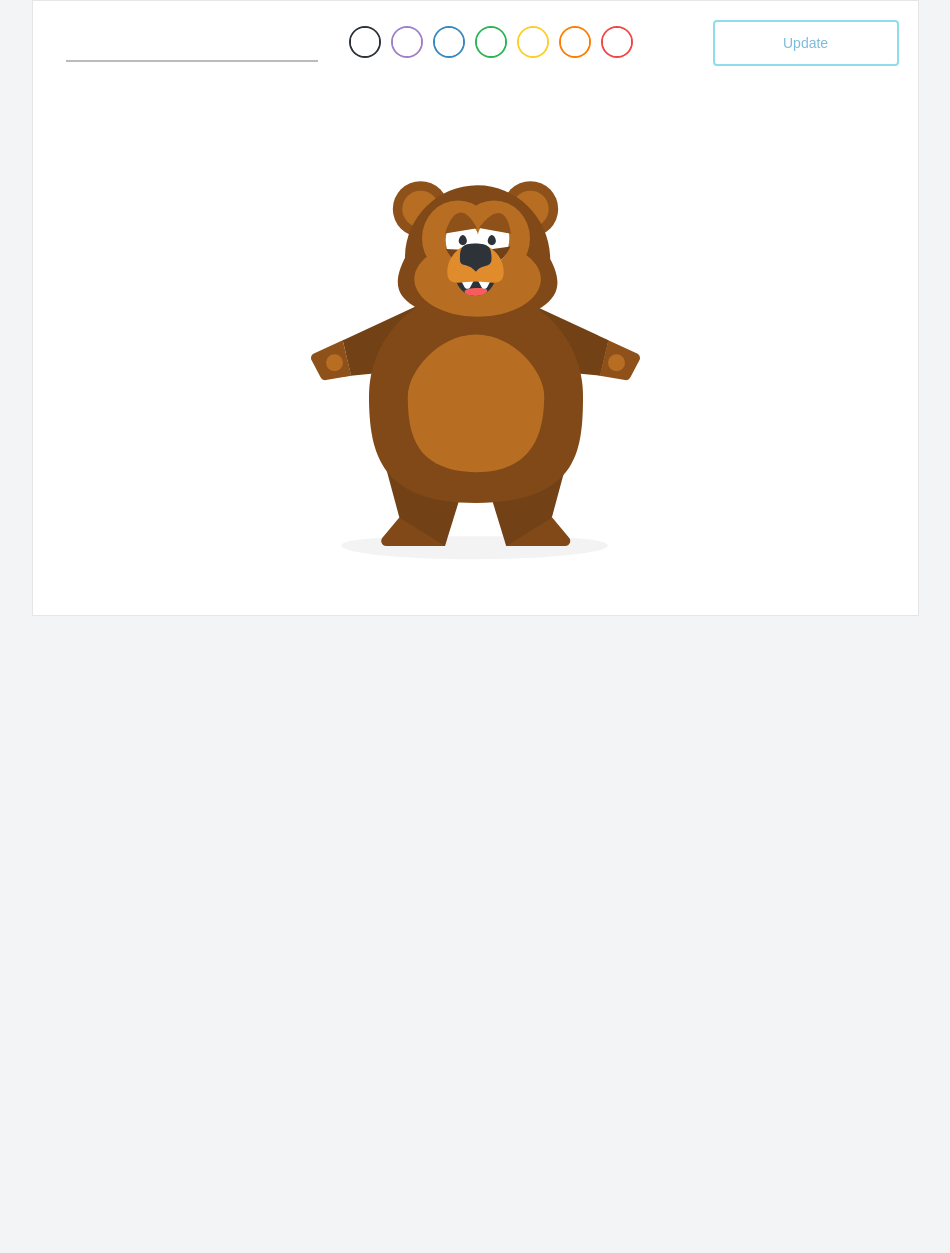
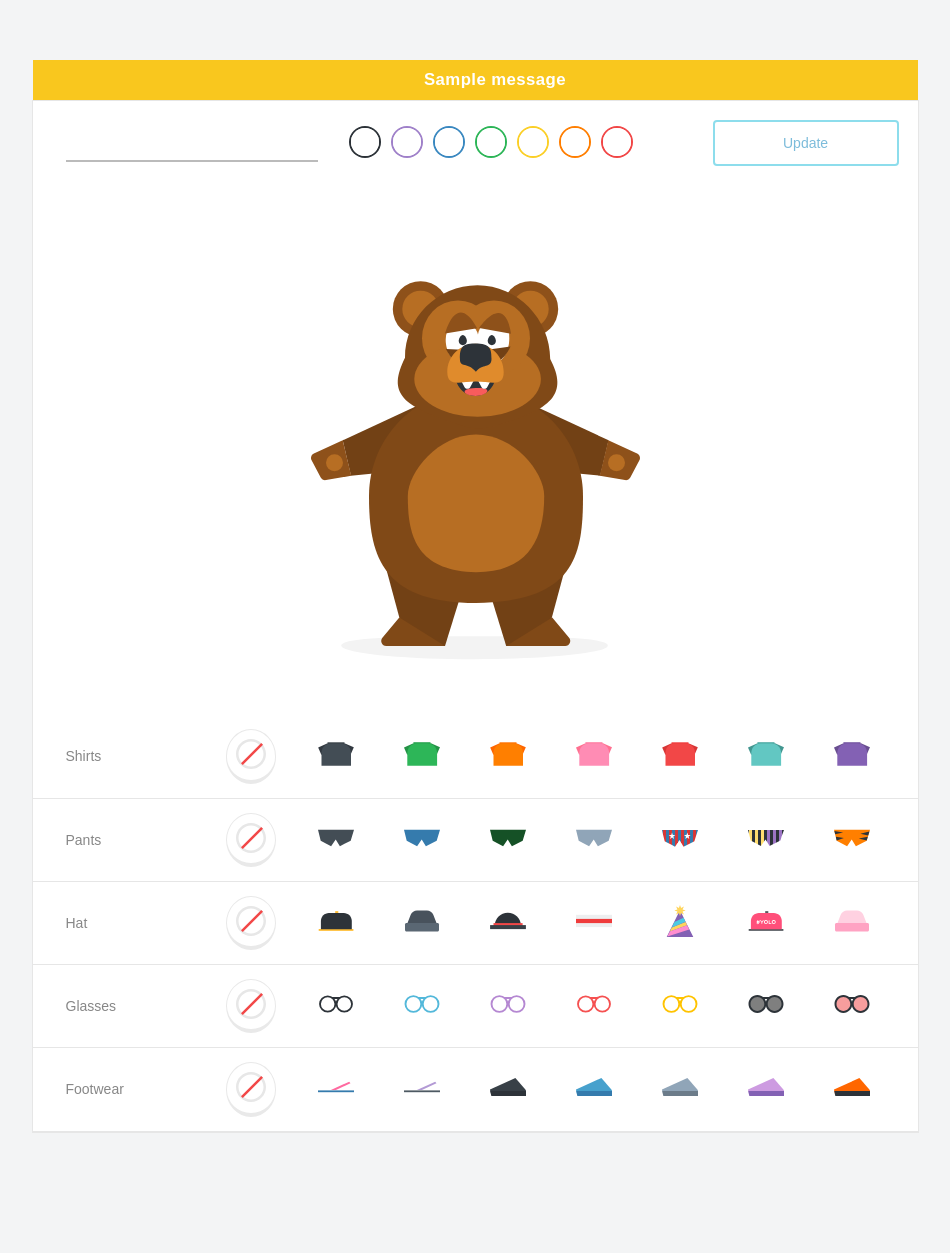
Before and after one commit to foenyth/te_flask, a Flask app: page /builder in a window 1280 px wide. Shown: the whole page, without its empty margins (165-1115 px from the left). Before the commit the page ends 616 px from the top, so only its background shows below. Run offline with Flask 2, Linux system fonts and the light colour scheme; one stand-in notice (Sample message) is shown.

Commit message:
Drawing the Bear
Loop nested items, flash a message

knowns: flash

```diff
--- a/fak_bsc/app.py
+++ b/fak_bsc/app.py
@@ -1,12 +1,14 @@
 import json
 
 from flask import (Flask, render_template, redirect,
-                   url_for, request, make_response)
+                   url_for, request, make_response,
+                   flash)
 
 from options import DEFAULTS
 
 
 app = Flask(__name__)
+app.secret_key = 'jndfljawfo72yo&*&21hjhs'
 
 
 def get_saved_data():
@@ -33,6 +35,7 @@ def builder():
 
 @app.route('/save', methods=['POST'])
 def save():
+    flash("Alright! That looks awesome!")
     response = make_response(redirect(url_for('builder')))
     data = get_saved_data()
     data.update(dict(request.form.items()))
--- a/fak_bsc/templates/builder.html
+++ b/fak_bsc/templates/builder.html
@@ -21,10 +21,42 @@
         </div>
         <div id="bear" class="grid-100 bg-{{ saves.get('colors') }}">
             <div class="bear-body"><img src="/static/img/bear_body.svg" /></div>
+            {% if saves.get('footwear') %}
+            <div class="footwear"><img src="/static/img/bear_items_footwear-{{ saves['footwear'] }}.svg"></div>
+            {% endif %}
+            {% if saves.get('pants') %}
+            <div class="pants"><img src="/static/img/bear_items_pants-{{ saves['pants'] }}.svg"></div>
+            {% endif %}
+            {% if saves.get('shirts') %}
+            <div class="shirt"><img src="/static/img/bear_items_shirts-{{ saves['shirts'] }}.svg"></div>
+            {% endif %}
             <div class="head"><img src="/static/img/bear_face.svg" /></div>
+            {% if saves.get('glasses') %}
+            <div class="glasses"><img src="/static/img/bear_items_glasses-{{ saves['glasses'] }}.svg"></div>
+            {% endif %}
             <div class="nose"><img src="/static/img/bear_nose.svg" /></div>
+            {% if saves.get('hat') %}
+            <div class="hat"><img src="/static/img/bear_items_hat-{{ saves['hat'] }}.svg"></div>
+            {% endif %}
         </div>
         <div class="items">
+            {% for category, choices in options.items() %}
+            {% if category != 'colors' %}
+            <div class="grid-100 row">
+                <div class="grid-20">
+                    <p class="category-title">{{ category.title() }}</p>
+                </div>
+                <div class="grid-80">
+                    <input type="radio" id="no_{{ category }}_icon" name="{{ category }}" value='' {% if not saves.get(category) %}checked{% endif %}>
+                    <label for="no_{{ category }}_icon"><img src="/static/img/no-selection.svg"></label>
+                    {% for choice in choices %}
+                    <input type="radio" id="{{ category }}-{{ choice }}_icon" name="{{ category }}" value="{{ choice }}" {% if saves.get(category) == choice %}checked{% endif %}>
+                    <label for="{{ category }}-{{ choice }}_icon"><img src="/static/img/{{ category }}-{{ choice }}.svg"></label>
+                    {% endfor %}
+                </div>
+            </div>
+            {% endif %}
+            {% endfor %}
         </div>
     </div>
 </form>
--- a/fak_bsc/templates/layout.html
+++ b/fak_bsc/templates/layout.html
@@ -8,6 +8,17 @@
         <meta name="viewport" content="width=device-width, initial-scale=1">
     </head>
     <body>
+        <div class="wrap no-bottom messages bg-{{ saves.get('colors', 'yellow') }}">
+            {% with messages = get_flashed_messages() %}
+                {%  if messages %}
+                    <ul class="flashes">
+                        {% for message in messages %}
+                            <li>{{ message }}</li>
+                        {%  endfor %}
+                    </ul>
+                {%  endif %}
+            {%  endwith %}
+        </div>
         {% block content %}{% endblock %}
     </body>
 </html>
```
